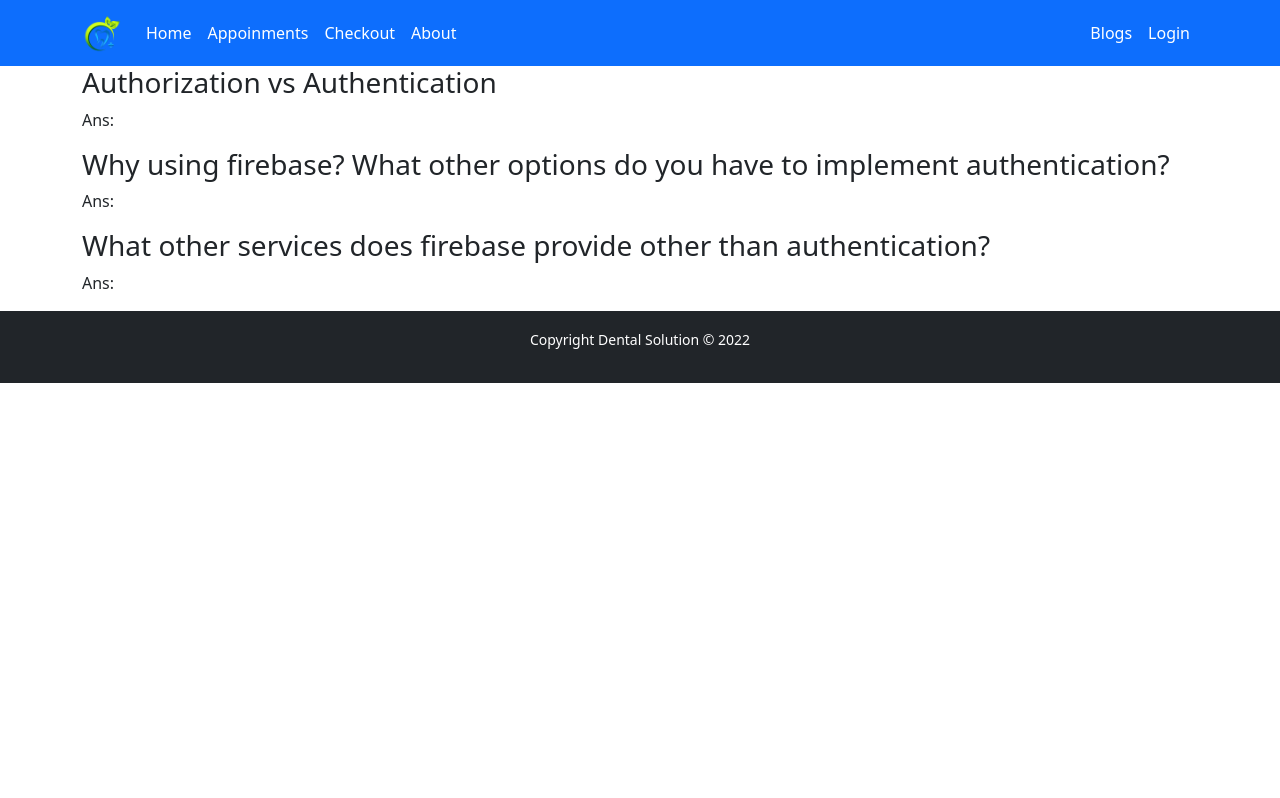
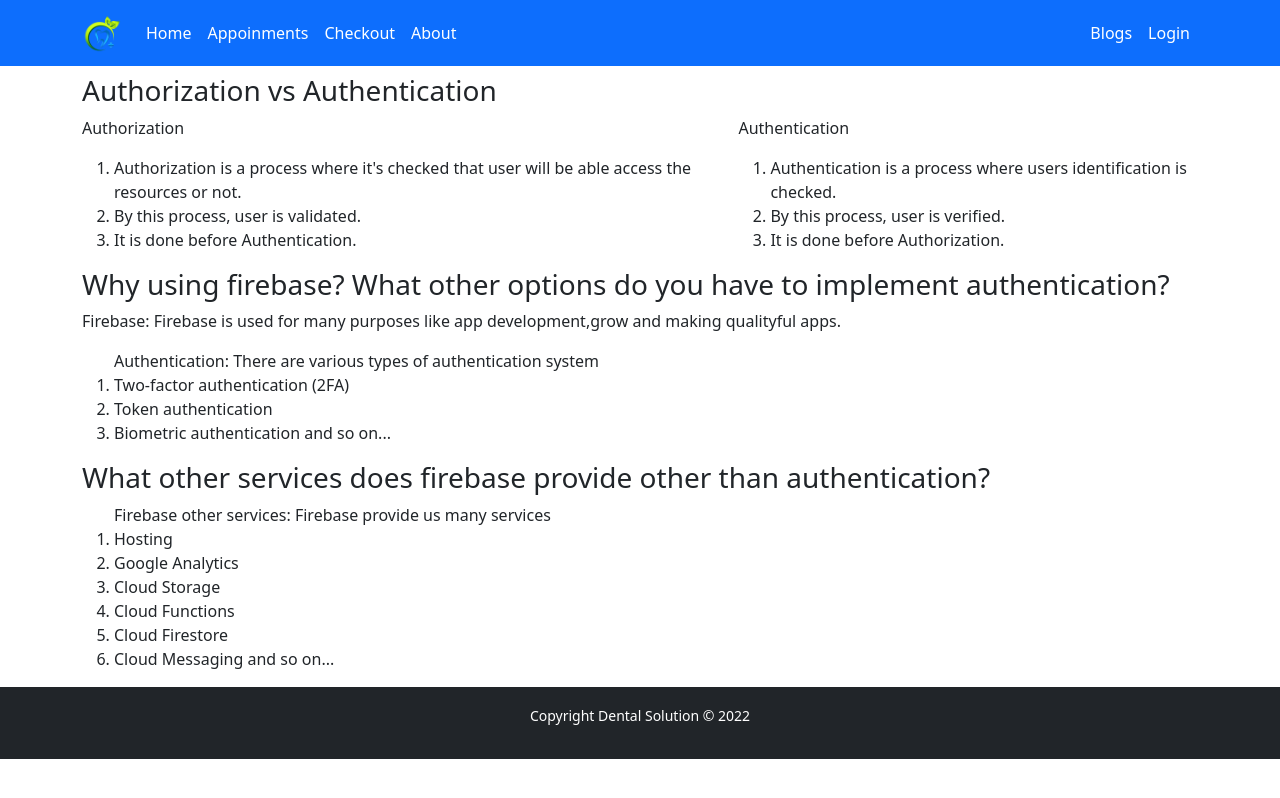
Before and after one commit to Md-Tur/dental-solution, a React (Create React App) app: page /blogs in a window 1280 px wide. Built offline with nearby package versions, Linux system fonts and the light colour scheme; no server answers.

Commit message:
question answer added

```diff
--- a/src/Pages/Blogs/Blogs.js
+++ b/src/Pages/Blogs/Blogs.js
@@ -2,24 +2,51 @@ import React from 'react';
 
 const Blogs = () => {
     return (
-        <div className='container justify-content-center'>
+        <div className='container justify-content-center mt-2'>
             <div>
                 <h3>Authorization vs Authentication</h3>
-                <p>
-                    Ans:
-                </p>
+                <div className='d-flex'>
+                    <div>
+                        <p>Authorization</p>
+                        <ol>
+                            <li>Authorization is a process where it's checked that user will be able access the resources or not.</li>
+                            <li>By this process, user is validated.</li>
+                            <li>It is done before Authentication.</li>
+                        </ol>
+                    </div>
+                    <div>
+                        <p>Authentication</p>
+                        <ol>
+                            <li>Authentication is a process where users identification is checked.</li>
+                            <li>By this process, user is verified.</li>
+                            <li>It is done before Authorization.</li>
+                        </ol>
+                    </div>
+                </div>
             </div>
             <div>
                 <h3>Why using firebase? What other options do you have to implement authentication?</h3>
                 <p>
-                    Ans:
+                    Firebase: Firebase is used for many purposes like app development,grow and making qualityful apps.
                 </p>
+                <ol>
+                    Authentication: There are various types of authentication system
+                    <li>Two-factor authentication (2FA)</li>
+                    <li>Token authentication</li>
+                    <li>Biometric authentication and so on...</li>
+                </ol>
             </div>
             <div>
                 <h3>What other services does firebase provide other than authentication?</h3>
-                <p>
-                    Ans:
-                </p>
+                <ol>
+                    Firebase other services: Firebase provide us many services
+                    <li>Hosting</li>
+                    <li>Google Analytics</li>
+                    <li>Cloud Storage</li>
+                    <li>Cloud Functions</li>
+                    <li>Cloud Firestore</li>
+                    <li>Cloud Messaging and so on...</li>
+                </ol>
             </div>
         </div>
     );
--- a/src/Pages/Home/Service/Service.js
+++ b/src/Pages/Home/Service/Service.js
@@ -6,18 +6,24 @@ const Service = ({ service }) => {
     return (
 
         <div style={{ position: 'relative' }} className='col col-md-1 col-lg-4'>
+            <div className='bg-success p-2 text-dark bg-opacity-10'>
+                <div>
                     <div className='d-flex justify-content-center'>
                         <img style={{ height: "200px", width: "350px" }} src={img} alt="" />
                     </div>
+                    <div>
                         <h2> {name} </h2>
                         <p>Price: {price} </p>
                         <p><small> {description} </small></p>
+                    </div>
                     <div style={{ position: 'absolute', bottom: '0' }} className='d-flex justify-content-center'>
                         <Link to='/appoinments'>
                             <button className='btn btn-primary'>Take Apoinment: {name} </button>
                         </Link>
                     </div>
                 </div>
+            </div>
+        </div>
     );
 };
 
--- a/src/Pages/Home/Services/Services.js
+++ b/src/Pages/Home/Services/Services.js
@@ -13,7 +13,7 @@ const Services = () => {
 
     return (
         <div>
-            <h1 className='text-center mt-2 mb-2'>All Services</h1>
+            <h1 className='text-center text-primary mt-2 mb-2'>All Services</h1>
 
             <div className='container'>
                 <div className='row g-4'>
```
Lines whose indentation alone changed are shown as unchanged.
